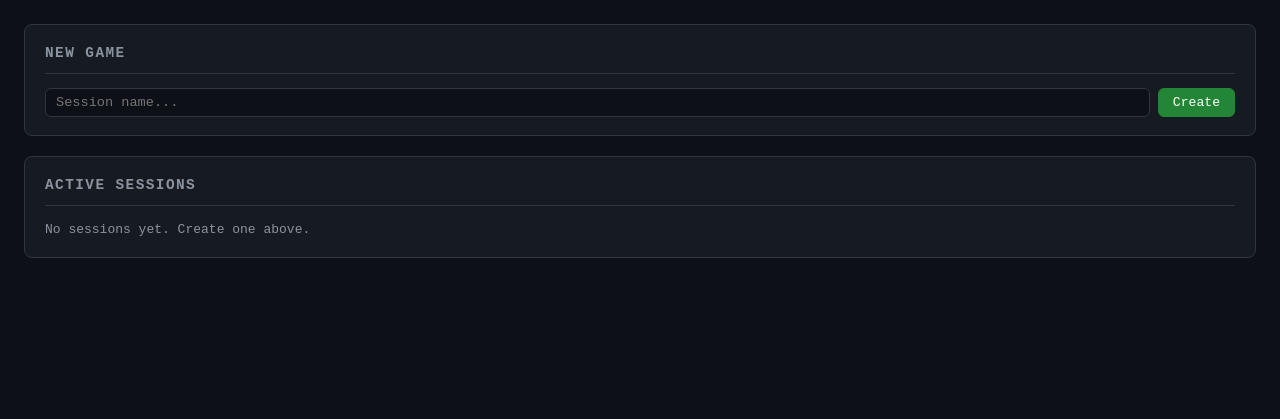
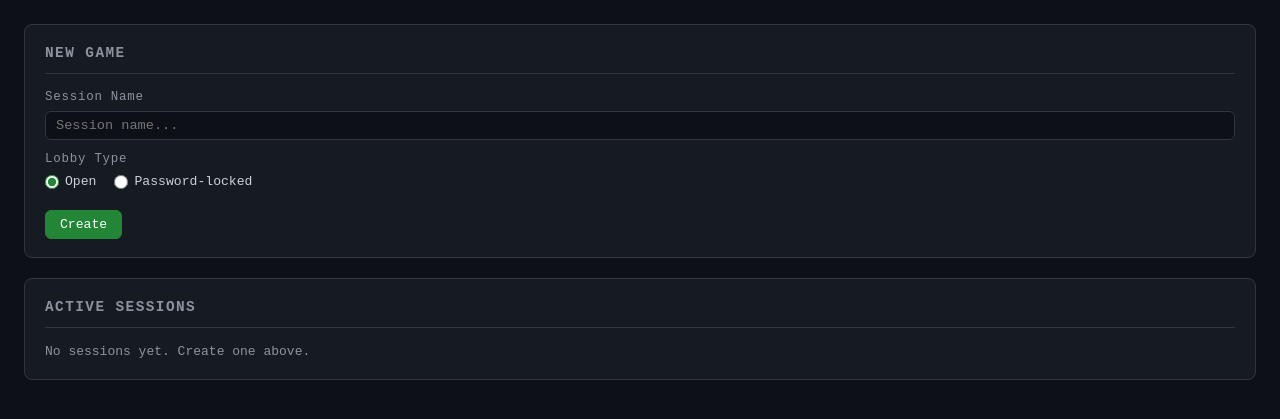
Before and after one commit to Potestas87/WarboardV2, a Flask app: page /lobby in a window 1280 px wide. Shown: the part 67-486 px from the top of the page. Run offline with Flask 3, Linux system fonts and the light colour scheme; the visitor is signed in with stand-in values (Sample User, id 1); data that the repository does not hold is empty.

Commit message:
Add lobby types: open vs password-locked sessions
- game_sessions table gains lobby_type (open/locked) and password columns
- Auto-migration adds both columns to DBs created during step 1
- create_session() accepts lobby_type and optional plain-text password
- Lobby now filters session list: only shows sessions with an open slot
  or where the current user is already a player (full foreign sessions hidden)
- New Game form has Open / Password-locked radio toggle; password field
  appears conditionally and is required only when locked is selected
- join_session route redirects locked sessions to the password entry page
  instead of joining directly
- New join_locked route (GET/POST) renders password form, verifies input,
  grants entry on match or flashes error on mismatch
- Session list shows lock icon on locked sessions; Join button becomes
  'Enter Password' for locked or 'Rejoin' if user is already a player
- New join_locked.html password entry page with session name, host, and
  back-to-lobby link

Co-Authored-By: Claude Sonnet 4.6 <noreply@anthropic.com>

```diff
--- a/app.py
+++ b/app.py
@@ -52,16 +52,28 @@ def logout():
 def lobby():
     if 'username' not in session:
         return redirect(url_for('login'))
-    sessions = database.get_sessions()
-    return render_template('lobby.html', sessions=sessions, username=session['username'])
+    uname = session['username']
+    all_sessions = database.get_sessions()
+    # Show sessions that have an open slot, or where the user is already a player
+    sessions = [
+        s for s in all_sessions
+        if s['player2_name'] is None
+        or s['player1_name'] == uname
+        or s['player2_name'] == uname
+    ]
+    return render_template('lobby.html', sessions=sessions, username=uname)
 
 
 @app.route('/create_session', methods=['POST'])
 def create_session_route():
     if 'username' not in session:
         return redirect(url_for('login'))
-    name    = request.form.get('name', 'New Game').strip() or 'New Game'
-    sess_id = database.create_session(name, session['username'])
+    name        = request.form.get('name', 'New Game').strip() or 'New Game'
+    lobby_type  = request.form.get('lobby_type', 'open')
+    password    = request.form.get('password', '').strip() or None
+    if lobby_type != 'locked':
+        password = None
+    sess_id = database.create_session(name, session['username'], lobby_type, password)
     return redirect(url_for('game', session_id=sess_id))
 
 
@@ -76,17 +88,44 @@ def join_session(session_id):
         return redirect(url_for('lobby'))
 
     uname = session['username']
-    # Already in session
+    # Already in session — go straight in
     if gs['player1_name'] == uname or gs['player2_name'] == uname:
         return redirect(url_for('game', session_id=session_id))
 
-    # Join as player 2 if slot is open
-    if gs['player2_name'] is None:
-        database.add_player_to_session(session_id, uname)
+    if gs['player2_name'] is not None:
+        flash('Session is full (2 players max).')
+        return redirect(url_for('lobby'))
+
+    # Open slot available
+    if gs['lobby_type'] == 'locked':
+        return redirect(url_for('join_locked', session_id=session_id))
+
+    database.add_player_to_session(session_id, uname)
+    return redirect(url_for('game', session_id=session_id))
+
+
+@app.route('/join_locked/<session_id>', methods=['GET', 'POST'])
+def join_locked(session_id):
+    if 'username' not in session:
+        return redirect(url_for('login'))
+
+    gs = database.get_session(session_id)
+    if not gs:
+        flash('Session not found.')
+        return redirect(url_for('lobby'))
+
+    uname = session['username']
+    if gs['player1_name'] == uname or gs['player2_name'] == uname:
         return redirect(url_for('game', session_id=session_id))
 
-    flash('Session is full (2 players max).')
-    return redirect(url_for('lobby'))
+    if request.method == 'POST':
+        entered = request.form.get('password', '').strip()
+        if entered == gs['password']:
+            database.add_player_to_session(session_id, uname)
+            return redirect(url_for('game', session_id=session_id))
+        flash('Incorrect password.')
+
+    return render_template('join_locked.html', game_session=gs)
 
 
 # ── Game route ────────────────────────────────────────────────────────────────
--- a/db.py
+++ b/db.py
@@ -31,6 +31,8 @@ def init_db():
             name         TEXT NOT NULL,
             player1_name TEXT,
             player2_name TEXT,
+            lobby_type   TEXT DEFAULT 'open',
+            password     TEXT,
             created_at   TEXT DEFAULT (datetime('now')),
             last_saved   TEXT DEFAULT (datetime('now'))
         );
@@ -41,6 +43,14 @@ def init_db():
             updated_at TEXT DEFAULT (datetime('now'))
         );
     ''')
+
+    # Add lobby_type/password columns to existing DBs that predate step 2
+    try:
+        conn.execute('SELECT lobby_type FROM game_sessions LIMIT 1')
+    except Exception:
+        conn.execute("ALTER TABLE game_sessions ADD COLUMN lobby_type TEXT DEFAULT 'open'")
+        conn.execute('ALTER TABLE game_sessions ADD COLUMN password TEXT')
+
     conn.commit()
     conn.close()
 
@@ -56,12 +66,12 @@ def get_sessions():
     return [dict(r) for r in rows]
 
 
-def create_session(name, player1_name):
+def create_session(name, player1_name, lobby_type='open', password=None):
     sess_id = str(uuid.uuid4())
     conn = get_db()
     conn.execute(
-        'INSERT INTO game_sessions (id, name, player1_name) VALUES (?, ?, ?)',
-        (sess_id, name, player1_name)
+        'INSERT INTO game_sessions (id, name, player1_name, lobby_type, password) VALUES (?, ?, ?, ?, ?)',
+        (sess_id, name, player1_name, lobby_type, password)
     )
     conn.execute(
         'INSERT INTO game_state (session_id, state_json) VALUES (?, ?)',
--- a/static/css/style.css
+++ b/static/css/style.css
@@ -277,3 +277,21 @@ kbd {
 .divider::after  { right: 0; }
 
 .hidden { display: none !important; }
+
+/* ── Lobby create form ──────────────────────────────────────────────────────── */
+.create-form { display: flex; flex-direction: column; gap: 0; }
+.create-form .btn { align-self: flex-start; margin-top: 4px; }
+
+.lobby-type-toggle { display: flex; gap: 18px; margin-top: 4px; }
+
+.radio-label {
+  display: flex; align-items: center; gap: 6px;
+  cursor: pointer; color: var(--text); font-size: 0.82rem; letter-spacing: 0;
+}
+.radio-label input[type="radio"] {
+  width: 14px; height: 14px; accent-color: var(--accent); cursor: pointer;
+}
+
+.lock-badge {
+  font-size: 0.75rem; margin-right: 4px; opacity: 0.8;
+}
--- a/templates/lobby.html
+++ b/templates/lobby.html
@@ -17,8 +17,33 @@
     <!-- Create session -->
     <section class="panel">
       <h2>New Game</h2>
-      <form method="POST" action="{{ url_for('create_session_route') }}" class="inline-form">
-        <input type="text" name="name" placeholder="Session name..." maxlength="60" required />
+      <form method="POST" action="{{ url_for('create_session_route') }}" class="create-form">
+        <div class="field-row">
+          <label>Session Name</label>
+          <input type="text" name="name" placeholder="Session name..." maxlength="60" required />
+        </div>
+
+        <div class="field-row">
+          <label>Lobby Type</label>
+          <div class="lobby-type-toggle">
+            <label class="radio-label">
+              <input type="radio" name="lobby_type" value="open" checked
+                     onchange="togglePasswordField(this.value)" />
+              Open
+            </label>
+            <label class="radio-label">
+              <input type="radio" name="lobby_type" value="locked"
+                     onchange="togglePasswordField(this.value)" />
+              Password-locked
+            </label>
+          </div>
+        </div>
+
+        <div class="field-row hidden" id="password-field">
+          <label>Session Password</label>
+          <input type="password" name="password" placeholder="Set a password..." maxlength="64" />
+        </div>
+
         <button type="submit" class="btn btn-primary">Create</button>
       </form>
     </section>
@@ -40,13 +65,26 @@
           <tbody>
             {% for s in sessions %}
             <tr>
-              <td>{{ s.name }}</td>
+              <td>
+                {% if s.lobby_type == 'locked' %}
+                  <span class="lock-badge">&#128274;</span>
+                {% endif %}
+                {{ s.name }}
+              </td>
               <td>{{ s.player1_name or '—' }}</td>
               <td>{{ s.player2_name or '<span class="open">open</span>' | safe }}</td>
               <td class="muted">{{ s.last_saved[:16].replace('T',' ') }}</td>
               <td>
-                <a href="{{ url_for('join_session', session_id=s.id) }}"
-                   class="btn btn-primary btn-sm">Join</a>
+                {% if s.player1_name == username or s.player2_name == username %}
+                  <a href="{{ url_for('join_session', session_id=s.id) }}"
+                     class="btn btn-ghost btn-sm">Rejoin</a>
+                {% elif s.lobby_type == 'locked' %}
+                  <a href="{{ url_for('join_locked', session_id=s.id) }}"
+                     class="btn btn-ghost btn-sm">Enter Password</a>
+                {% else %}
+                  <a href="{{ url_for('join_session', session_id=s.id) }}"
+                     class="btn btn-primary btn-sm">Join</a>
+                {% endif %}
               </td>
             </tr>
             {% endfor %}
@@ -66,4 +104,12 @@
   {% endwith %}
 
 </div>
+
+<script>
+function togglePasswordField(val) {
+  document.getElementById('password-field').classList.toggle('hidden', val !== 'locked');
+  const pwInput = document.querySelector('#password-field input');
+  pwInput.required = (val === 'locked');
+}
+</script>
 {% endblock %}
```
Also changed, not shown: templates/join_locked.html (added, +35 -0 lines).
